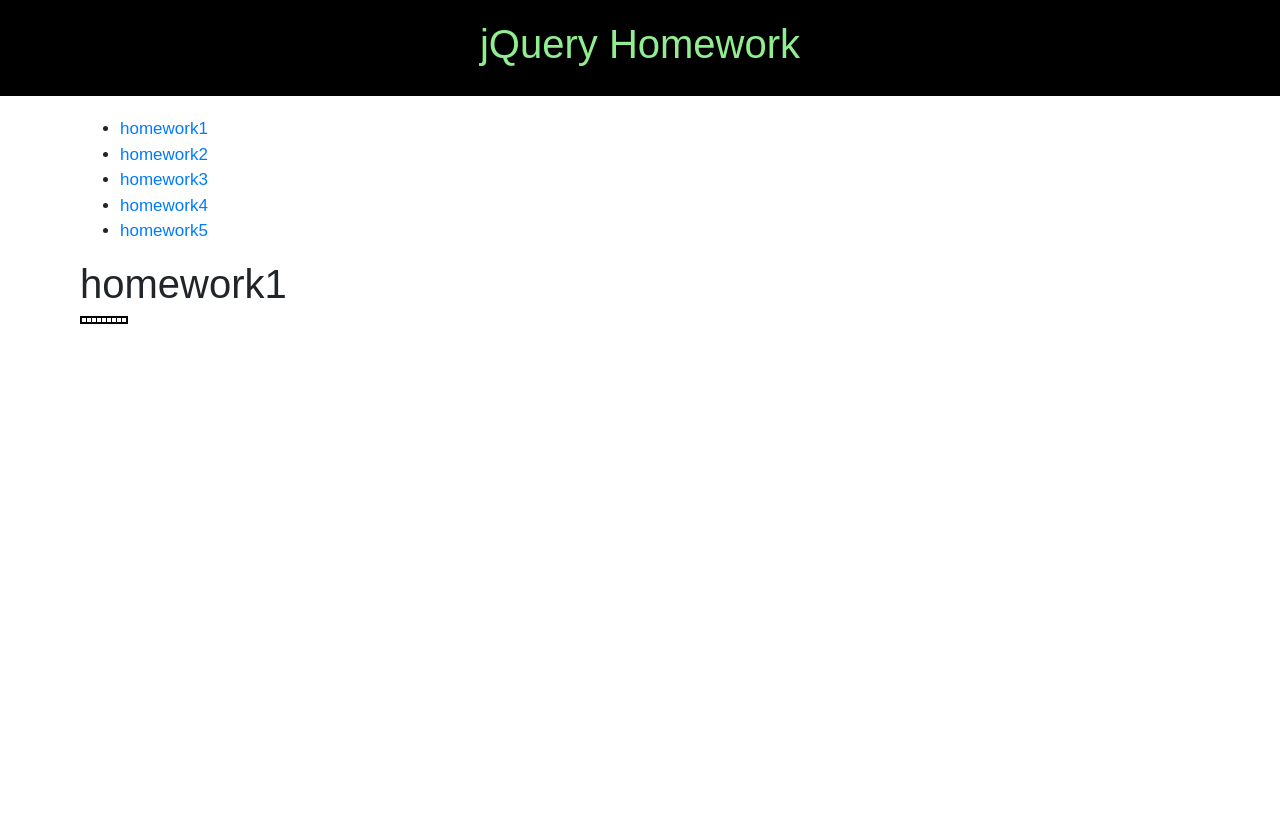
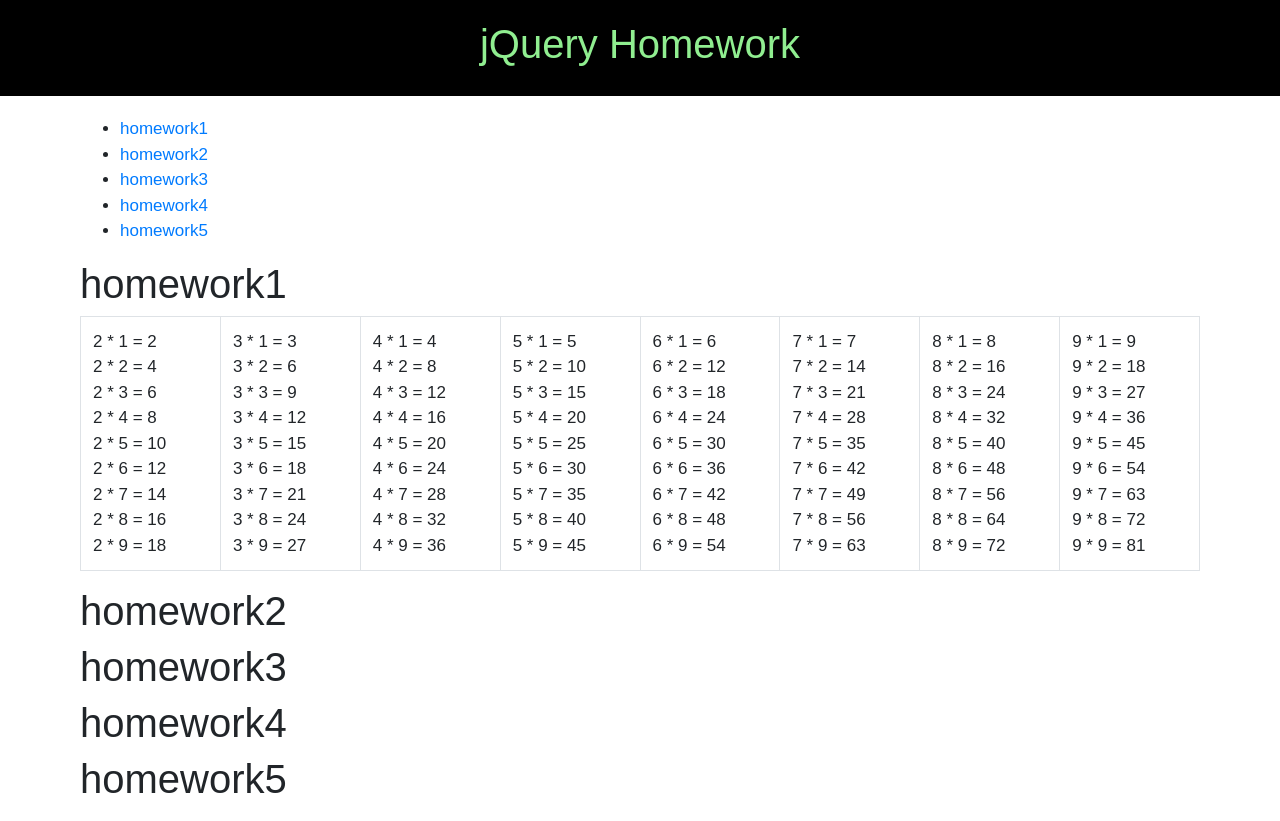
Before and after one commit to gary5413/jQueryLab2022, a plain HTML site: page homeworkLab/jQueryHomework/index.html in a window 1280 px wide. Before the commit the page ends 800 px from the top, so only its background shows below. Drawn offline with nearby package versions, Linux system fonts and the light colour scheme; files that its build step writes are made by us from their sources.

Commit message:
0616 all

```diff
--- a/homeworkLab/jQueryHomework/index.html
+++ b/homeworkLab/jQueryHomework/index.html
@@ -10,14 +10,7 @@
     <link rel="stylesheet" href="https://stackpath.bootstrapcdn.com/bootstrap/4.3.1/css/bootstrap.min.css" integrity="sha384-ggOyR0iXCbMQv3Xipma34MD+dH/1fQ784/j6cY/iJTQUOhcWr7x9JvoRxT2MZw1T" crossorigin="anonymous">
     <link rel="stylesheet" href="/jQuery/jQueryLab2022/style.css">
     <style>
-      .hw1table{
-        border:2px solid black;
-      }
-      .hw1table tr td{
-        border:1px solid black;
-        text-align: center;
-        padding:2px;
-      }
+
     </style>
   </head>
   <body>
@@ -27,7 +20,7 @@
     <div class="container">
       <div>
         <ul>
-          <li><a href="">homework1</a></li>
+          <li><a href=".hw1">homework1</a></li>
           <li><a href="">homework2</a></li>
           <li><a href="">homework3</a></li>
           <li><a href="">homework4</a></li>
@@ -36,30 +29,49 @@
       </div>
       <div class="hw1">
         <h1>homework1</h1>
-        <table class="hw1table">
-          <tr>
-            <td></td>
-            <td></td>
-            <td></td>
-            <td></td>
-            <td></td>
-            <td></td>
-            <td></td>
-            <td></td>
-            <td></td>
-          </tr>
+        <table class="table table-bordered">
+          <tbody>
+            <tr id="target">
+
+            </tr>
+          </tbody>
         </table>
+      </div>
+      <div class="hw2">
+        <h1>homework2</h1>
+
+      </div>
+      <div class="hw3">
+        <h1>homework3</h1>
+      </div>
+      <div class="hw4">
+        <h1>homework4</h1>
+      </div>
+      <div class="hw5">
+        <h1>homework5</h1>
       </div>
     </div>
     <!-- Optional JavaScript -->
     <!-- jQuery first, then Popper.js, then Bootstrap JS -->
-    <script src="https://code.jquery.com/jquery-3.3.1.slim.min.js" integrity="sha384-q8i/X+965DzO0rT7abK41JStQIAqVgRVzpbzo5smXKp4YfRvH+8abtTE1Pi6jizo" crossorigin="anonymous"></script>
+    <script src="https://code.jquery.com/jquery-3.6.0.min.js"></script>
     <script src="https://cdnjs.cloudflare.com/ajax/libs/popper.js/1.14.7/umd/popper.min.js" integrity="sha384-UO2eT0CpHqdSJQ6hJty5KVphtPhzWj9WO1clHTMGa3JDZwrnQq4sF86dIHNDz0W1" crossorigin="anonymous"></script>
     <script src="https://stackpath.bootstrapcdn.com/bootstrap/4.3.1/js/bootstrap.min.js" integrity="sha384-JjSmVgyd0p3pXB1rRibZUAYoIIy6OrQ6VrjIEaFf/nJGzIxFDsf4x0xIM+B07jRM" crossorigin="anonymous"></script>
     <script>
       $(function(){
         //homework1
+        let table=$('.table')
+        for (let i=2;i<10;i++){
+            $('#target').append(`<td id="${i}">`)
+            for(let j=1;j<10;j++){
+              console.log(i+","+j+","+"="+i*j)
+              let index=i-2
+              $('td').eq(index).append(`
+              ${i} * ${j} = ${i*j}<br>
+              `)
+            }
+        }
         //homework2
+
         //homework3
         //homework4
         //homework5
```
Also changed, not shown: homeworkLab/jQueryHomework/img/chngstar.gif (added), homeworkLab/jQueryHomework/img/star.gif (added), 1 other file.
